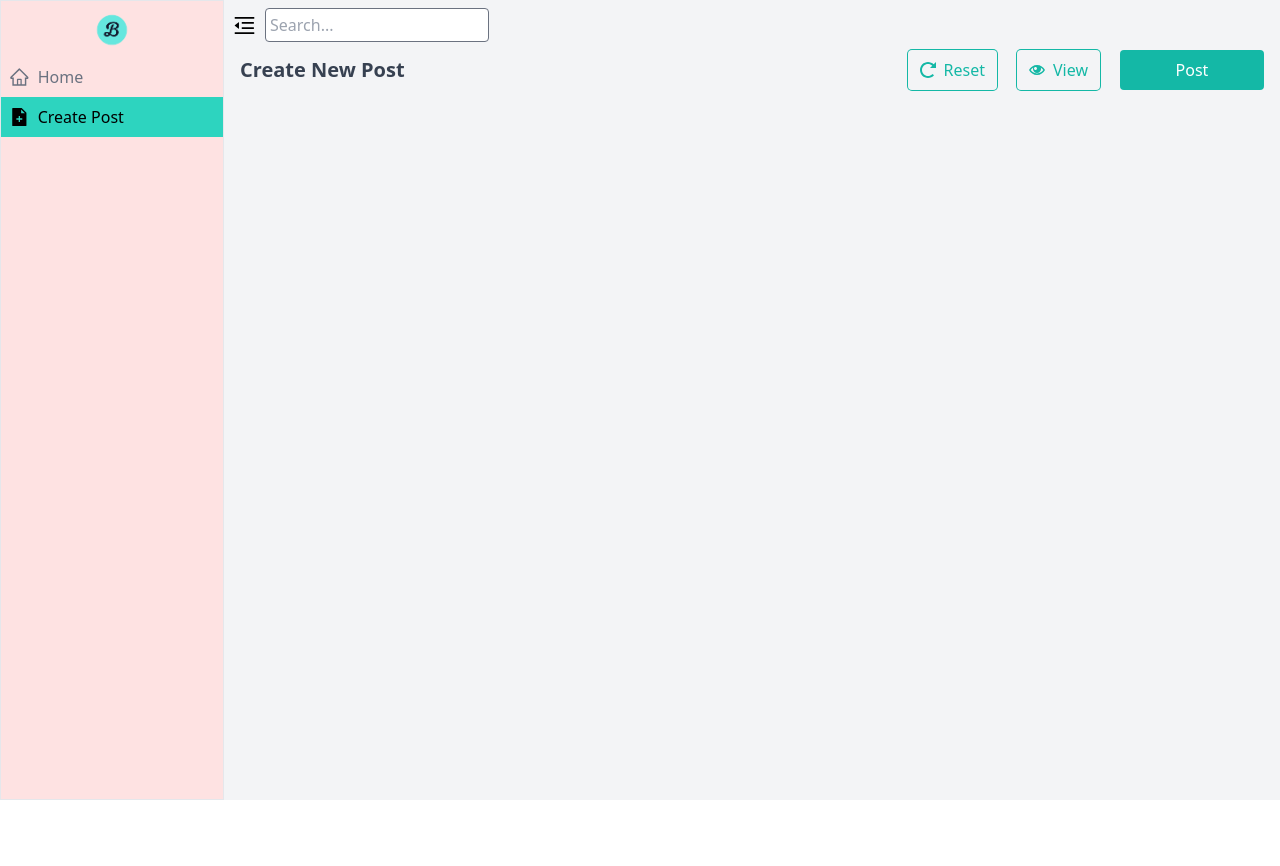
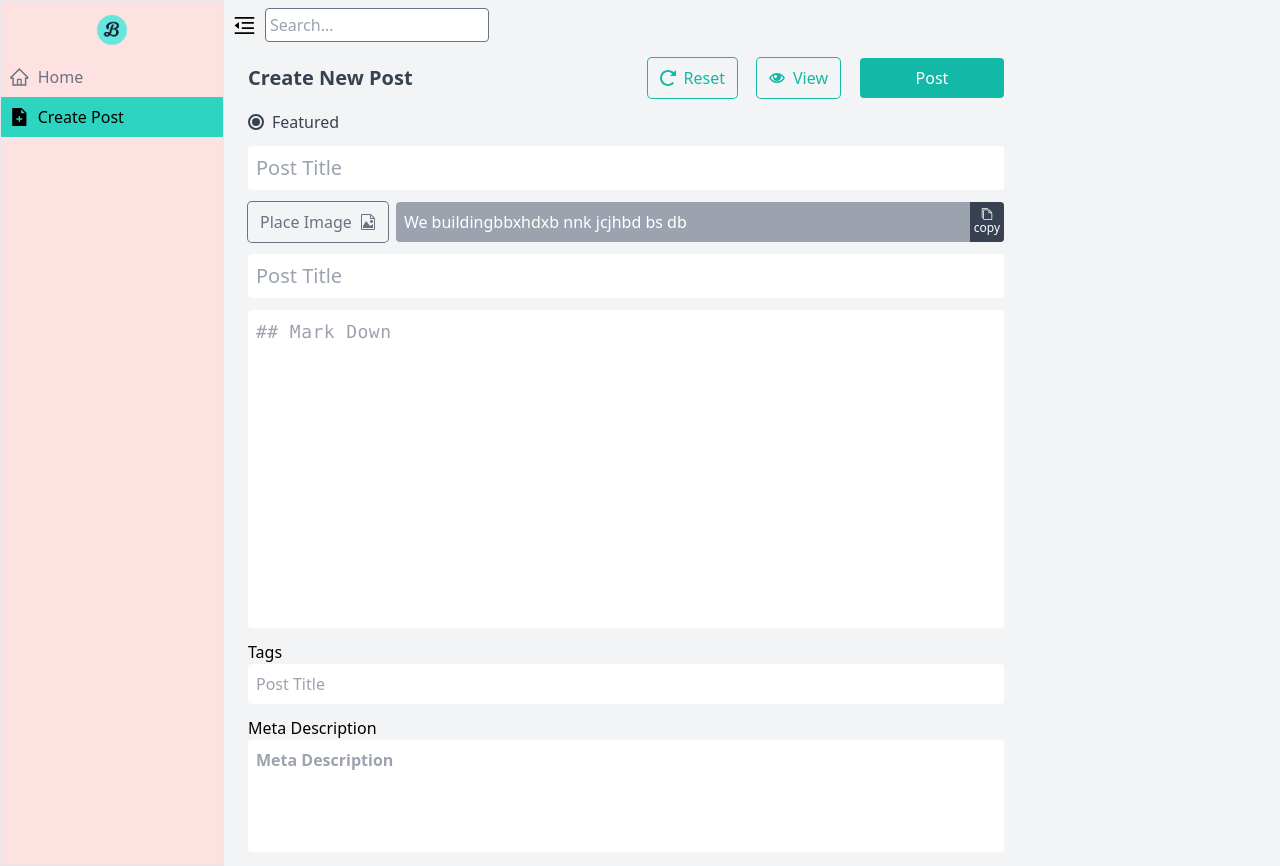
Before and after one commit to Muskulee/anonymous-admin, a React (Create React App) app: page /create-post in a window 1280 px wide. Before the commit the page ends 800 px from the top, so only its background shows below. Built offline with nearby package versions, Linux system fonts and the light colour scheme.

Commit message:
Designed the ncreate post right side

```diff
--- a/src/components/CreatePost.jsx
+++ b/src/components/CreatePost.jsx
@@ -1,9 +1,12 @@
 import React from "react";
-import { ImSpinner11, ImEye } from "react-icons/im";
+import { ImSpinner11, ImEye, ImFilePicture, ImFilesEmpty } from "react-icons/im";
 
 export default function CreatePost() {
   return (
-    <form>
+    <form className="p-2">
+      <div className="w-9/12 h-screen space-y-3 flex flex-col">
+
+      {/* Title and Submit */}
       <div className="flex items-center justify-between">
         <h1 className="text-xl font-semibold text-gray-700">Create New Post</h1>
 
@@ -17,11 +20,102 @@ export default function CreatePost() {
             <span> View</span>
           </button>
           <button className="h-10 w-36 px-5 hover:ring-1 bg-teal-500 rounded text-white hover:text-teal-500 hover:bg-transparent ring-teal-500 transition">
-
             <span> Post</span>
           </button>
         </div>
       </div>
+      {/* Featured CheckBox  */}
+      <div>
+        <input id="featured" type="checkbox" hidden />
+        <label
+          className="flex items-center space-x-2 text-gray-700 cursor-pointer group"
+          htmlFor="featured"
+        >
+          <div className="w-4 h-4 rounded-full border-2 border-gray-700 flex items-center justify-center group-hover:border-teal-500">
+            <div className="w-2 h-2 rounded-full bg-gray-700  group-hover:bg-teal-500" />
+          </div>
+          <span className="group-hover:text-teal-500">Featured</span>
+        </label>
+      </div>
+
+      {/* Title Input */}
+
+      <input
+        type="text"
+        className="text-xl outline-none focus:ring-1 ring-teal-500 rounded p-2 w-full"
+        placeholder="Post Title"
+      />
+
+      {/* Image Input */}
+
+      <div className="flex space-x-2">
+        <div>
+          <input id="image-input" type="file" hidden />
+          <label
+            htmlFor="image-input"
+            className="flex items-center space-x-2 px-3 ring-1
+       ring-gray-500 rounded h-10 text-gray-500
+        hover:text-white hover:bg-gray-500
+        transition cursor-pointer"
+          >
+            <span> Place Image</span>
+            <ImFilePicture />
+          </label>
+        </div>
+
+        <div className="flex-1 flex bg-gray-400
+        justify-between rounded overflow-hidden">
+          <input
+            type="text"
+            value="We buildingbbxhdxb nnk jcjhbd bs db"
+            className="bg-transparent px-2 text-white w-full"
+            disabled
+          />
+          <button className="text-xs flex
+          flex-col items-center justify-center p-1
+          self-stretch bg-gray-700 text-white">
+            <ImFilesEmpty />
+            <span>
+            copy
+
+            </span>
+          </button>
+        </div>
+      </div>
+
+      <input
+        type="text"
+        className="text-xl outline-none focus:ring-1 ring-teal-500 rounded p-2 w-full"
+        placeholder="Post Title"
+      />
+
+      <textarea
+        placeholder="## Mark Down"
+        className="resize-none outline-none focus:ring-1 ring-teal-500
+        rounded p-2 w-full flex-1
+        font-mono tracking-wide text-lg
+        "
+      ></textarea>
+      {/* tags input */}
+      <div>
+        <label htmlFor="tags">Tags</label>
+        <input
+          type="text"
+          id="tags"
+          className=" outline-none focus:ring-1 ring-teal-500 rounded p-2 w-full"
+          placeholder="Post Title"
+        />
+      </div>
+      {/* Text area */}
+      <div>
+        <label htmlFor="meta">Meta Description</label>
+        <textarea
+          id="meta"
+          placeholder="Meta Description"
+          className="resize-none outline-none focus:ring-1 ring-teal-500 rounded p-2 w-full font-semibold h-28"
+        ></textarea>
+      </div>
+      </div>
     </form>
   );
 }
```
